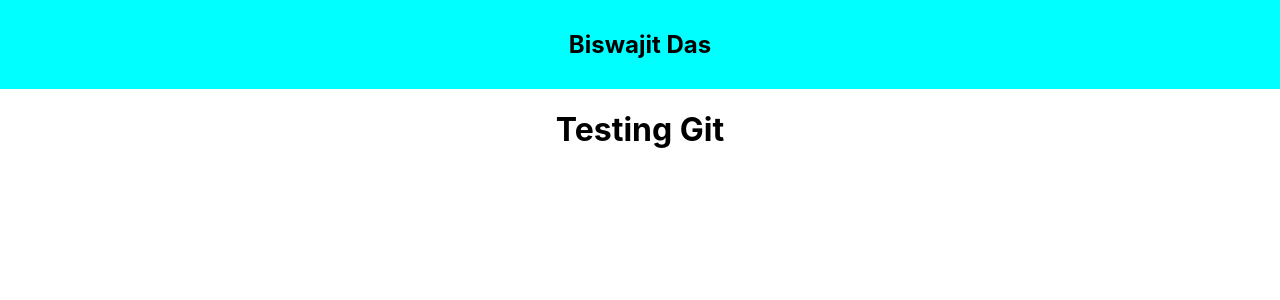
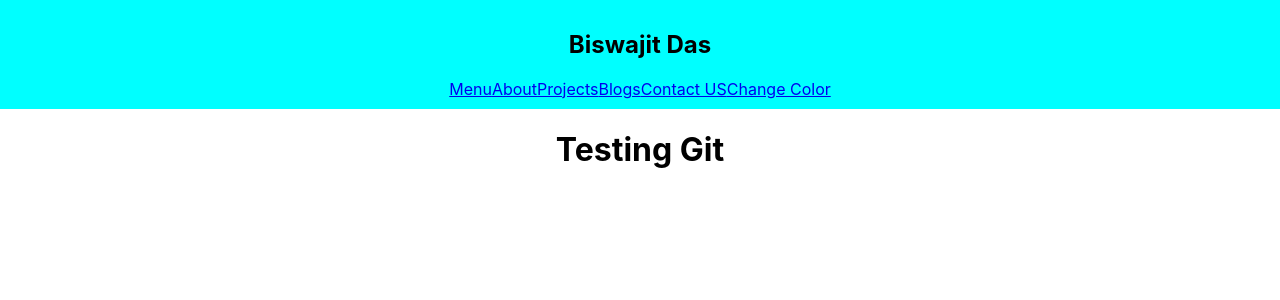
Before and after one commit to biswajitdas-007/testing_git, a React (Create React App) app: page / in a window 1280 px wide. Shown: the top 300 px of the page. Built offline with nearby package versions, Linux system fonts and the light colour scheme.

Commit message:
nav links added

```diff
--- a/src/components/Navbar/Navbar.jsx
+++ b/src/components/Navbar/Navbar.jsx
@@ -5,6 +5,14 @@ const Navbar = () => {
   return (
     <nav className={styles.navContainer}>
       <h1>Biswajit Das</h1>
+      <div>
+        <a href="#">Menu</a>
+        <a href="#">About</a>
+        <a href="#">Projects</a>
+        <a href="#">Blogs</a>
+        <a href="#">Contact US</a>
+        <a href="#">Change Color</a>
+      </div>
     </nav>
   );
 };
```
